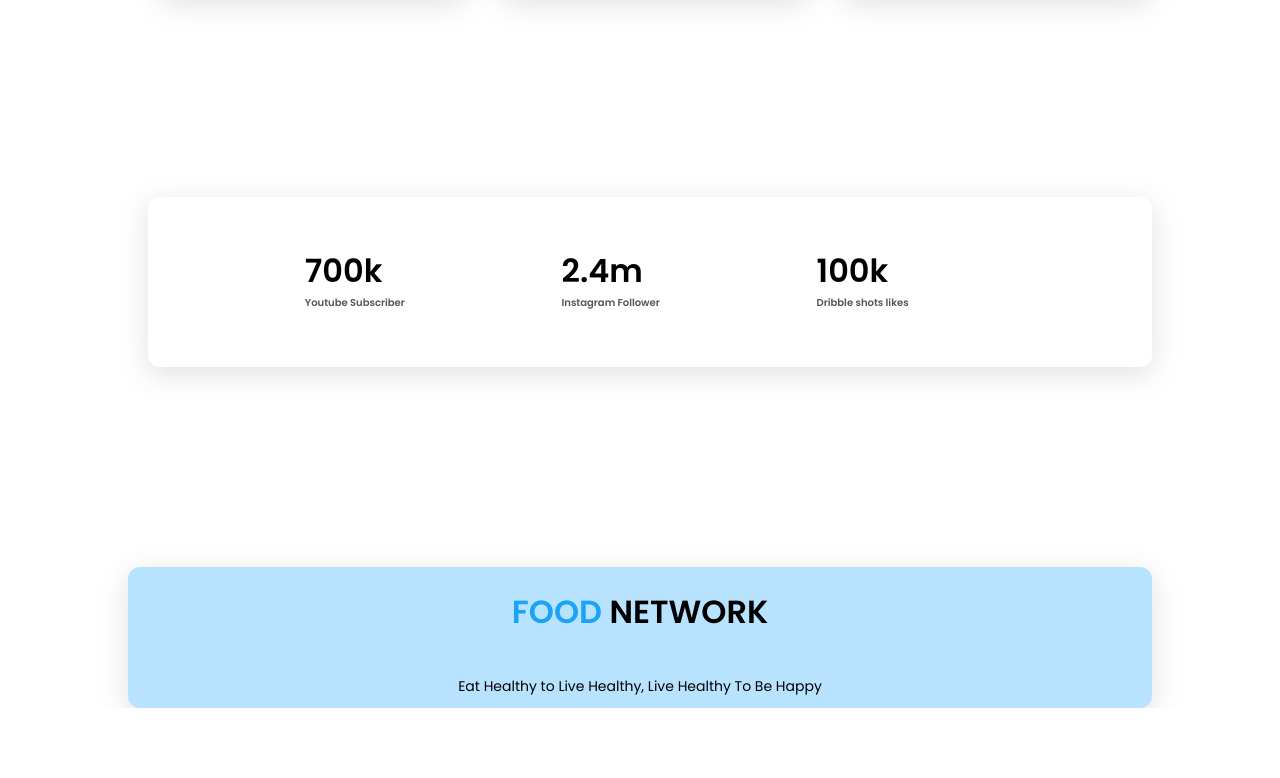
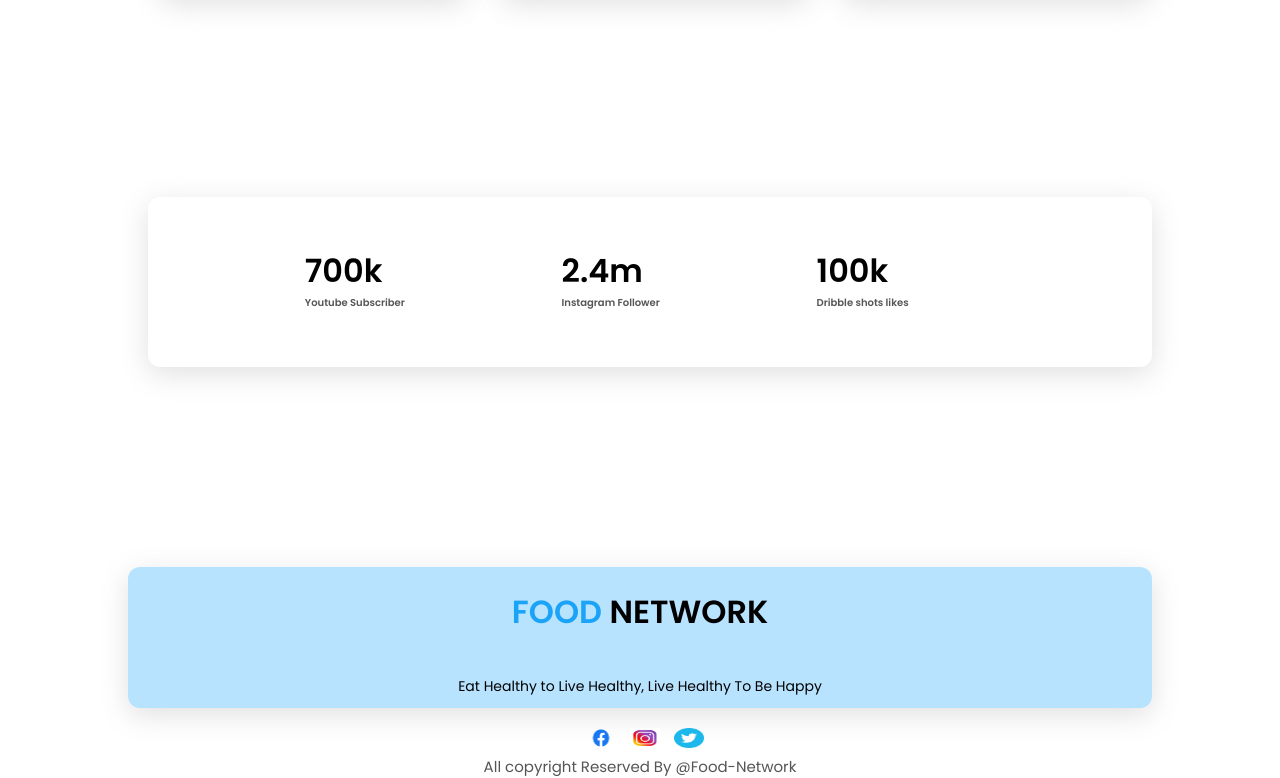
Before and after one commit to Developer-Arafat/Food-Network, a plain HTML site: page index.html in a window 1280 px wide. Shown: the part 1721-2499 px from the top of the page. Before the commit the page ends 2429 px from the top, so only its background shows below. Drawn offline with Linux system fonts and the light colour scheme.

Commit message:
site full reafy

```diff
--- a/index.html
+++ b/index.html
@@ -6,11 +6,11 @@
     <meta http-equiv="X-UA-Compatible" content="IE=edge" />
     <meta name="viewport" content="width=device-width, initial-scale=1.0" />
     <title>Food~Network</title>
-    <!-- google font -->
+    <!--==== google font ====-->
     <link rel="preconnect" href="https://fonts.googleapis.com" />
     <link rel="preconnect" href="https://fonts.gstatic.com" crossorigin />
     <link href="https://fonts.googleapis.com/css2?family=Poppins:wght@100;200;300;400;600&display=swap" rel="stylesheet" />
-    <!-- css link -->
+    <!--==== css link ====-->
     <link rel="stylesheet" href="style.css" />
 </head>
 
@@ -146,6 +146,18 @@
         <p>Eat Healthy to Live Healthy, Live Healthy To Be Happy</p>
       </div>
     </div>
-    <!--==== container end ====-->
-  </body>
+
+    <!-- ==== social-icon-Add ==== -->
+    <div class="social-icon">
+      <a href="https://www.facebook.com/mohsagor00/" target="_blank"
+        ><img src="img/Facebook-logo.png" alt="Facebook-logo"
+      /></a>
+                <a href="https://www.facebook.com/mohsagor00/" target="_blank"><img src="img/inssstaaa.jpg" alt="insta-icon" /></a>
+                <a href="https://www.facebook.com/mohsagor00/" target="_blank"><img src="img/twitter.png" alt="twitter-icon" /></a>
+            </div>
+            <!-- copyright -->
+            <p id="copyright">All copyright Reserved By @Food-Network</p>
+            <!--==== container end ====-->
+</body>
+
 </html>
--- a/style.css
+++ b/style.css
@@ -241,3 +241,26 @@ nav ul li a {
 #footer-text-highlight {
     color: rgb(27, 163, 248);
 }
+
+
+/**** socila-icon ****/
+
+.social-icon {
+    margin-top: 20px;
+    text-align: center;
+}
+
+.social-icon img {
+    width: 30px;
+    height: 20px;
+    margin-left: 10px;
+}
+
+
+/*** copyright  ***/
+
+#copyright {
+    text-align: center;
+    font-size: 15px;
+    color: #555;
+}
```
Also changed, not shown: img/Facebook-logo.png (added), img/inssstaaa.jpg (added), img/insta-icon.jpg (added), img/insta.jpg (added), img/twitter.png (added).
